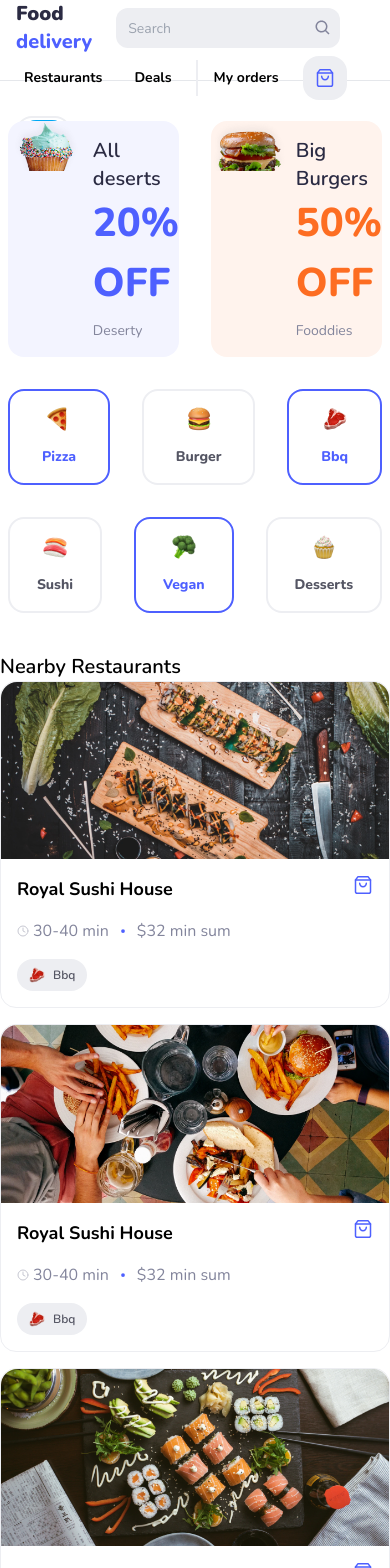
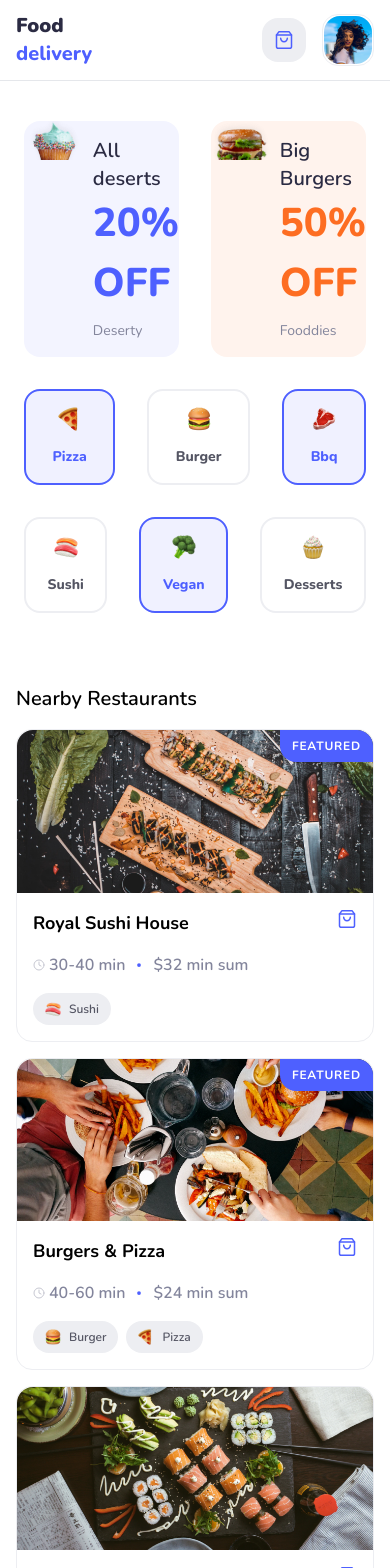
Before and after one commit to mza-codes/spicy-restaurants, a Next.js app: page / in a window 390 px wide. Shown: the top 1568 px of the page. Built offline with nearby package versions, Linux system fonts and the light colour scheme.

Commit message:
feat: responsive header, update minor components

```diff
--- a/src/components/BannerCard.tsx
+++ b/src/components/BannerCard.tsx
@@ -17,19 +17,49 @@ export default function BannerCard({
     bg,
     small = false,
 }: BannerCardProps) {
-    // if small ? return smallCard;
+    if (small)
         return (
             <div
                 style={{ backgroundColor: bg }}
-            className={`row gap-2 justify-between flex-1 rounded-2xl m-2`}
+                className={`col gap-2 w-full rounded-2xl m-2 relative`}
+            >
+                <div className="row justify-between gap-2 flex-1 p-6">
+                    <div className="col gap-2">
+                        <span className="text-xl font-semibold text-secondary">
+                            {title}
+                        </span>
+                        <span
+                            style={{ color: color }}
+                            className="text-[40px] font-extrabold"
+                        >
+                            {discount}% OFF
+                        </span>
+                    </div>
+                    <span className="text-gray.400 text-sm mt-4">{category}</span>
+                </div>
+                <div className="relative flex-1">
+                    <img src={image} alt={title} />
+                </div>
+            </div>
+        );
+    else
+        return (
+            <div
+                style={{ backgroundColor: bg }}
+                className={`row gap-2 justify-between flex-1 rounded-2xl m-2 relative`}
             >
                 <div className="relative flex-1">
                     <img src={image} alt={title} />
                 </div>
                 <div className="col gap-2 justify-between flex-1 py-4">
                     <div className="col">
-                    <span className="text-xl font-semibold text-secondary">{title}</span>
-                    <span style={{ color: color }} className="text-[40px] font-extrabold">
+                        <span className="text-xl font-semibold text-secondary">
+                            {title}
+                        </span>
+                        <span
+                            style={{ color: color }}
+                            className="text-[40px] font-extrabold"
+                        >
                             {discount}% OFF
                         </span>
                     </div>
--- a/src/components/BannerItem.tsx
+++ b/src/components/BannerItem.tsx
@@ -7,7 +7,6 @@ type Props = {
 };
 
 export default function BannerItem({ image, title, selected = false }: Props) {
-    console.log("@is select () =>", selected);
     const [select, setSelect] = useState(selected);
 
     return (
@@ -15,7 +14,7 @@ export default function BannerItem({ image, title, selected = false }: Props) {
             onClick={() => setSelect((c) => !c)}
             className={`flex-grow rounded-2xl p-4 cursor-pointer m-2 col center gap-4 border-2 ${
                 select
-                    ? "text-primary border-primary hover:bg-primary.400/10"
+                    ? "text-primary border-primary hover:bg-primary.400/30 bg-primary.400/10"
                     : "text-secondary.400 border-gray.200 hover:border-primary.400 hover:bg-[#F8F9FF]"
             } `}
         >
@@ -26,7 +25,6 @@ export default function BannerItem({ image, title, selected = false }: Props) {
 }
 
 export function BannerItemV1({ image, title, selected = false }: Props) {
-    console.log("@is select () =>", selected);
     const [select, setSelect] = useState(selected);
 
     return (
@@ -34,7 +32,7 @@ export function BannerItemV1({ image, title, selected = false }: Props) {
             onClick={() => setSelect((c) => !c)}
             className={`flex-grow rounded-2xl p-4 cursor-pointer m-2 col center gap-4 ${
                 select
-                    ? "text-primary border-primary border-2 hover:bg-primary.400/10"
+                    ? "text-primary border-primary border-2 hover:bg-primary.400/10 bg-primary.400/10"
                     : "text-secondary.400 border-[1px] border-gray.200 hover:border-primary.400 hover:bg-[#F8F9FF]"
             } `}
         >
--- a/src/components/Header.tsx
+++ b/src/components/Header.tsx
@@ -11,10 +11,13 @@ export default function Header() {
         <header className="bg-white px-4 h-[80px] row justify-between static w-full items-center max-w-6xl mx-auto">
             <div className="row gap-6 items-center">
                 <AppLogo />
+                <div className="lg-only">
                     <SearchBox />
+                </div>
             </div>
 
             <div className="row gap-4 items-center">
+                <div className="lg-only">
                     {links.map((l, i) => (
                         <Link
                             href={"/"}
@@ -28,6 +31,7 @@ export default function Header() {
                             {l}
                         </Link>
                     ))}
+                </div>
                 <CartIcon />
                 <UserAvatar />
             </div>
--- a/src/components/RestaurantCard.tsx
+++ b/src/components/RestaurantCard.tsx
@@ -15,13 +15,21 @@ export type RestaurantCardProps = {
 
 export default function RestaurantCard({ card }: RestaurantCardProps) {
     return (
-        <div className="rounded-2xl border-gray.200 border-[1px] col min-w-[200px] flex-[30%]">
+        <div className="rounded-2xl border-gray.200 border-[1px] col min-w-[220px] sm:min-w-[350px] flex-[30%]">
             <div className="relative">
                 <img
                     src={card.img}
                     alt={card.title}
                     className="overflow-hidden rounded-t-2xl max-w-full"
                 />
+                {card.featured && (
+                    <span
+                        style={{ borderRadius: "0 16px", letterSpacing: "0.8px" }}
+                        className="bg-primary text-xs font-bold py-2 px-3 text-white absolute right-0 top-0"
+                    >
+                        FEATURED
+                    </span>
+                )}
             </div>
             <div className="p-4 col gap-4">
                 <div>
@@ -30,7 +38,7 @@ export default function RestaurantCard({ card }: RestaurantCardProps) {
                         <img src={"/assets/Bag.svg"} alt="bag_icon" />
                     </button>
                 </div>
-                <div className="text-gray.400 row gap-1 items-center">
+                <div className="text-gray.400 row gap-1 items-center font-semibold">
                     <FiClock size={12} color="#C7C8D2" />
                     <span>{card.time} min</span>
                     <span className="text-primary font-black">
--- a/src/components/sub-components/UserAvatar.tsx
+++ b/src/components/sub-components/UserAvatar.tsx
@@ -1,6 +1,6 @@
 export default function UserAvatar() {
     return (
-        <div className="p-[1.5px] rounded-2xl border-2 border-gray.200">
+        <div className="p-[1px] rounded-2xl border-[1px] border-gray.200">
             <img
                 className="object-cover rounded-2xl w-12"
                 src="/assets/avatar.png"
--- a/src/pages/_app.tsx
+++ b/src/pages/_app.tsx
@@ -16,7 +16,7 @@ export default function App({ Component, pageProps }: AppProps) {
         <main className={`${nunito.className}`}>
             <Header />
             <hr className="w-full" />
-            <main className={`min-h-[100dvh] max-w-6xl mx-auto`}>
+            <main className={`min-h-[100dvh] max-w-6xl mx-auto lg:px-1 px-4`}>
                 <Component {...pageProps} />
                 <ConfirmDialog />
                 <Toaster
--- a/src/pages/index.tsx
+++ b/src/pages/index.tsx
@@ -8,10 +8,8 @@ export default function HomePage() {
             <Head>
                 <title>Spicy | Home</title>
             </Head>
-            <main>
-                <Banner />
-                <NearBy />
-            </main>
+            <Banner />
+            <NearBy />
         </>
     );
 }
--- a/src/sections/Banner.tsx
+++ b/src/sections/Banner.tsx
@@ -16,6 +16,7 @@ export default function Banner() {
                     <BannerCard key={i} {...card} />
                 ))}
             </section>
+
             <section className="row gap-4 center px-1">
                 {categories.map((cat, i) => (
                     <BannerItem
--- a/src/sections/NearBy.tsx
+++ b/src/sections/NearBy.tsx
@@ -3,11 +3,12 @@ import RestaurantCard from "@/components/RestaurantCard";
 
 export default function NearBy() {
     return (
-        <main>
-            <h1 className="font-semibold text-xl my-4">Nearby Restaurants</h1>
+        <main className="py-4">
+            <h1 className="font-semibold text-xl py-4">Nearby Restaurants</h1>
             <section className="row gap-4">
                 {data.map((card, i) => (
                     <RestaurantCard
+                        key={i}
                         card={{ ...card, img: `/assets/restaurants/${i + 1}.png` }}
                     />
                 ))}
@@ -18,45 +19,72 @@ export default function NearBy() {
 
 var data = [
     {
+        title: "Royal Sushi House",
+        time: "30-40",
+        price: "32",
+        tags: (
+            <>
+                <CategoryTag title={"sushi"} />
+            </>
+        ),
         featured: true,
-        price: "32",
-        title: "Royal Sushi House",
-        tags: <CategoryTag title={"bbq"} />,
-        time: "30-40",
     },
     {
+        title: "Burgers & Pizza",
+        time: "40-60",
+        price: "24",
+        tags: (
+            <>
+                <CategoryTag title={"burger"} />
+                <CategoryTag title={"pizza"} />
+            </>
+        ),
         featured: true,
-        price: "32",
-        title: "Royal Sushi House",
-        tags: <CategoryTag title={"bbq"} />,
-        time: "30-40",
     },
     {
-        featured: true,
-        price: "32",
-        title: "Royal Sushi House",
-        tags: <CategoryTag title={"bbq"} />,
-        time: "30-40",
+        title: "Ninja Sushi",
+        time: "20-40",
+        price: "40",
+        tags: (
+            <>
+                <CategoryTag title={"sushi"} />
+            </>
+        ),
+        featured: false,
     },
     {
-        featured: true,
-        price: "32",
-        title: "Royal Sushi House",
-        tags: <CategoryTag title={"bbq"} />,
-        time: "30-40",
+        title: "Sushi Master",
+        time: "60-70",
+        price: "49",
+        tags: (
+            <>
+                <CategoryTag title={"sushi"} />
+                <CategoryTag title={"vegan"} />
+            </>
+        ),
+        featured: false,
     },
     {
-        featured: true,
-        price: "32",
-        title: "Royal Sushi House",
-        tags: <CategoryTag title={"bbq"} />,
-        time: "30-40",
+        title: "Japanese Sushi",
+        time: "30-50",
+        price: "104",
+        tags: (
+            <>
+                <CategoryTag title={"sushi"} />
+                <CategoryTag title={"pizza"} />
+            </>
+        ),
+        featured: false,
     },
     {
-        featured: true,
-        price: "32",
-        title: "Royal Sushi House",
-        tags: <CategoryTag title={"bbq"} />,
-        time: "30-40",
+        title: "Kobe",
+        time: "20-30",
+        price: "57",
+        tags: (
+            <>
+                <CategoryTag title={"sushi"} />
+            </>
+        ),
+        featured: false,
     },
 ];
--- a/src/styles/globals.css
+++ b/src/styles/globals.css
@@ -21,6 +21,10 @@
     justify-content: center;
 }
 
+.lg-only {
+    @apply md:block hidden;
+}
+
 @layer {
     .submit {
         @apply rounded-sm bg-green-600 px-4 py-2 text-white hover:bg-green-500 font-bold;
```
Also changed, not shown: .eslintrc.json (deleted), 1 other file (tests, documents, lock files or other folders). Lines whose indentation alone changed are shown as unchanged.
